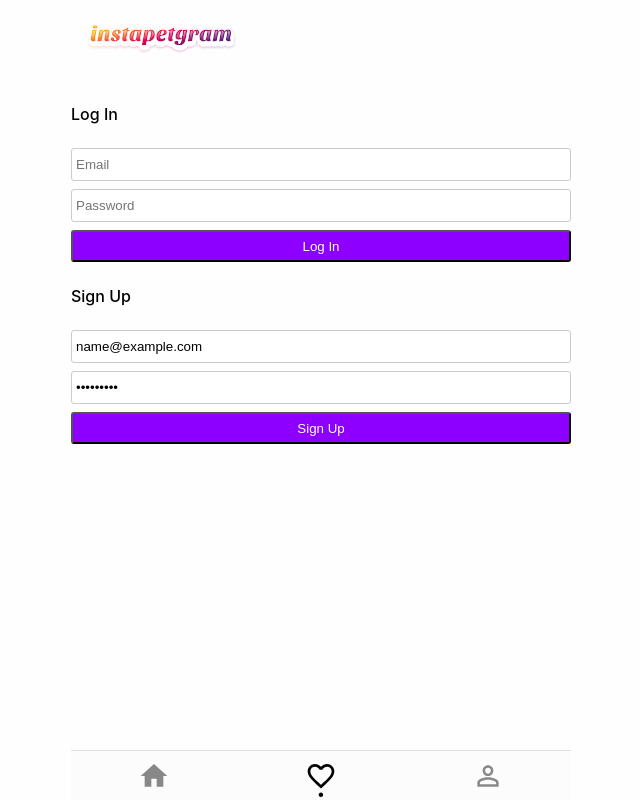
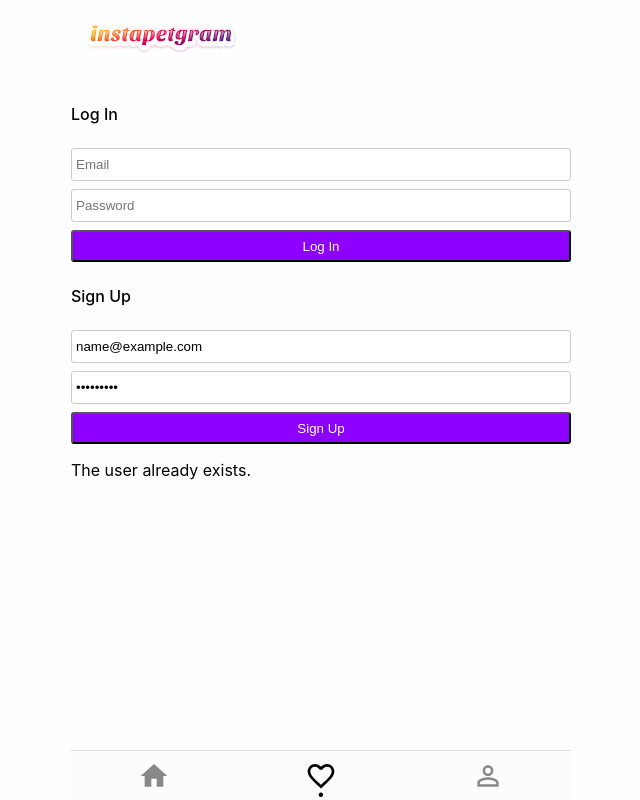
Before and after one commit to tonatiuh19/teaching-react-advanced, a React app: page /favs in a window 1280 px wide. Both pictures are taken after typing "name@example.com", "Sample123" into the empty fields and a click on the button "Sign Up". Shown: the whole page, without its empty margins (319-959 px from the left). Built offline with nearby package versions, Linux system fonts and the light colour scheme; no server answers.

Commit message:
feat: container Mutation for sign up user

```diff
--- a/src/components/UserForm/UserForm.js
+++ b/src/components/UserForm/UserForm.js
@@ -2,9 +2,11 @@ import React, { Fragment } from "react";
 import { useInputValue } from "../../hooks/useInputValue";
 import { Button, Form, Input, Title } from "./styles";
 
-const UserForm = ({ onSubmit, title }) => {
+const UserForm = ({ onSubmit, title, error, errorMessage, disabled }) => {
   const email = useInputValue("");
   const password = useInputValue("");
+
+  console.log(disabled);
 
   const handleSubmit = (e) => {
     e.preventDefault();
@@ -14,15 +16,22 @@ const UserForm = ({ onSubmit, title }) => {
   return (
     <Fragment>
       <Title>{title}</Title>
-      <Form onSubmit={handleSubmit}>
+      <Form disabled={disabled} onSubmit={handleSubmit}>
         <Input
           placeholder="Email"
           value={email.value}
           onChange={email.onChange}
+          disabled={disabled}
         />
-        <Input placeholder="Password" type="password" {...password} />
-        <Button>{title}</Button>
+        <Input
+          placeholder="Password"
+          type="password"
+          disabled={disabled}
+          {...password}
+        />
+        <Button disabled={disabled}>{title}</Button>
       </Form>
+      {error && <span>{errorMessage}</span>}
     </Fragment>
   );
 };
--- a/src/components/UserForm/styles.js
+++ b/src/components/UserForm/styles.js
@@ -11,6 +11,9 @@ export const Input = styled.input`
   padding: 8px 4px;
   display: block;
   width: 100%;
+  &[disabled] {
+    opacity: 0.3;
+  }
 `;
 
 export const Button = styled.button`
@@ -21,6 +24,9 @@ export const Button = styled.button`
   display: block;
   width: 100%;
   text-align: center;
+  &[disabled] {
+    opacity: 0.3;
+  }
 `;
 
 export const Title = styled.h2`
--- a/src/containers/RegisterMutation.js
+++ b/src/containers/RegisterMutation.js
@@ -1,6 +1,5 @@
 import React from "react";
 import { gql, useMutation } from "@apollo/client";
-import react from "react";
 
 const REGISTER = gql`
   mutation signup($input: UserCredentials!) {
@@ -9,7 +8,8 @@ const REGISTER = gql`
 `;
 
 export const useRegisterMutation = () => {
-  const [registerMutation] = useMutation(REGISTER);
+  const [registerMutation, { loading: mutationLoading, error: mutationError }] =
+    useMutation(REGISTER);
 
-  return { registerMutation };
+  return { registerMutation, mutationLoading, mutationError };
 };
--- a/src/pages/NotRegisteredUser/NotRegisteredUser.js
+++ b/src/pages/NotRegisteredUser/NotRegisteredUser.js
@@ -1,22 +1,42 @@
-import React, { Fragment } from "react";
+import React, { Fragment, useState } from "react";
 import UserForm from "../../components/UserForm/UserForm";
 import { useRegisterMutation } from "../../containers/RegisterMutation";
 import Context from "../../Context";
 
 const NotRegisteredUser = () => {
   const { registerMutation } = useRegisterMutation();
+  const [loading, setLoading] = useState(false);
+  const [error, setError] = useState(false);
+
   return (
     <Context.Consumer>
       {({ isAuth, activateAuth }) => {
         const onSubmit = ({ email, password }) => {
           const input = { email, password };
           const variables = { input };
-          registerMutation({ variables }).then(activateAuth);
+          setLoading(true);
+          registerMutation({ variables })
+            .then(() => {
+              activateAuth();
+              setLoading(false);
+              setError(false);
+            })
+            .catch((e) => {
+              setLoading(false);
+              setError(true);
+            });
         };
+
         return (
           <Fragment>
             <UserForm onSubmit={activateAuth} title={"Log In"} />
-            <UserForm onSubmit={onSubmit} title={"Sign Up"} />
+            <UserForm
+              onSubmit={onSubmit}
+              title={"Sign Up"}
+              disabled={loading}
+              errorMessage={"The user already exists."}
+              error={error}
+            />
           </Fragment>
         );
       }}
```
